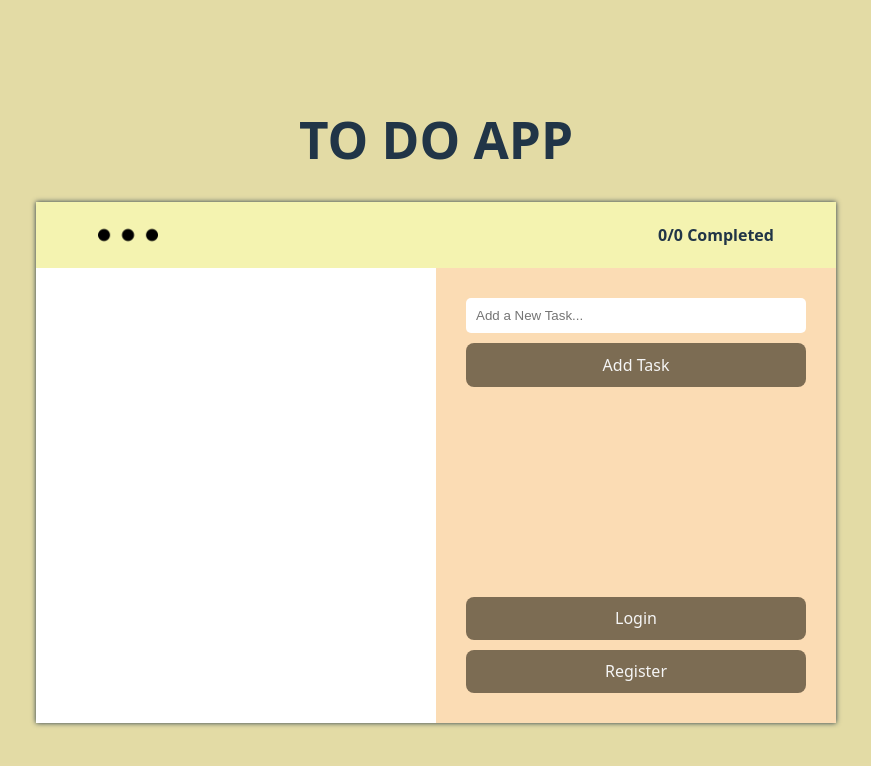
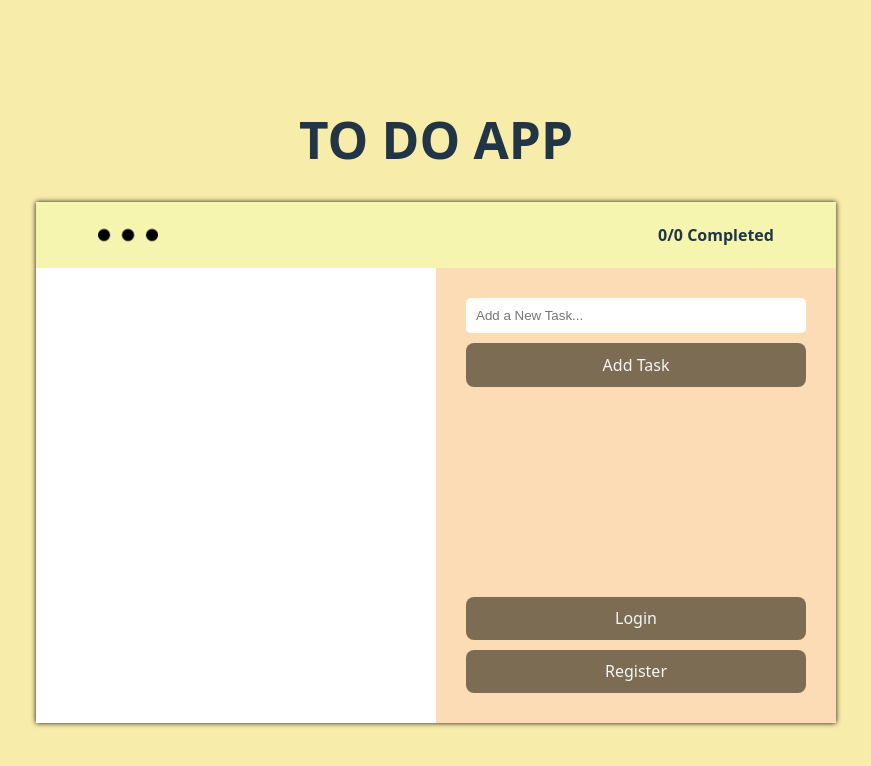
Before and after one commit to medinalander66/To-do-app-react, a React (Vite) app: page / in a window 1280 px wide. Shown: the top 766 px of the page, without its empty margins (204-1075 px from the left). Built offline with nearby package versions, Linux system fonts and the light colour scheme.

Commit message:
Third Commit

```diff
--- a/src/App.jsx
+++ b/src/App.jsx
@@ -2,6 +2,7 @@ import { useState } from 'react'
 import './App.css'
 import ToDoContainer from './components/Container/ToDoContainer'
 import Header from './components/Header'
+import './css/App.css'
 
 function App() {
   const [count, setCount] = useState(0)
--- a/src/components/Container/HeaderContainer.jsx
+++ b/src/components/Container/HeaderContainer.jsx
@@ -1,9 +1,10 @@
 import Header from "../Header";
+import threeDots from '../../assets/more.png'
 
 export default function ToDoHeader({text ="0"}){
     return (
         <div className="header-container">
-            <img src="../src/assets/more.png" alt="3 Dots"  />
+            <img src={threeDots} alt="3 Dots"  />
             <h4>{`${text} Completed`}</h4>
         </div>
     )
--- a/src/components/ListItems.jsx
+++ b/src/components/ListItems.jsx
@@ -1,6 +1,7 @@
 import { act } from "react";
 import "../css/Container.css";
 import Button from "./Button";
+import removeIcon from '../assets/remove.png'
 
 export default function ListItems({ tasks, action, actionComplete, actionRename}) {
   return (
@@ -21,7 +22,7 @@ export default function ListItems({ tasks, action, actionComplete, actionRename}
             <div className="list-content-options" >
                           <img
               onClick={() => action(index)}
-              src="../src/assets/remove.png"
+              src={removeIcon}
               alt="Delete Image"
               style={{ maxWidth: "25px", maxHeight: "25px", cursor: "pointer" }}
             />
--- a/src/css/Container.css
+++ b/src/css/Container.css
@@ -1,7 +1,8 @@
 .parent-container {
     display: flex;
     flex-direction: column;
-    box-shadow: 0px 0px 5px;
+    box-shadow: 0px 0px 5px rgb(20, 14, 14);
+
     border: none;
 }
 
--- a/src/index.css
+++ b/src/index.css
@@ -13,7 +13,7 @@
   -moz-osx-font-smoothing: grayscale;
 }
 body{
-  background-color: hsla(52, 53%, 59%, 0.559);
+  background-color: hsla(52, 84%, 80%, 0.904);
 }
 
 a {
```
